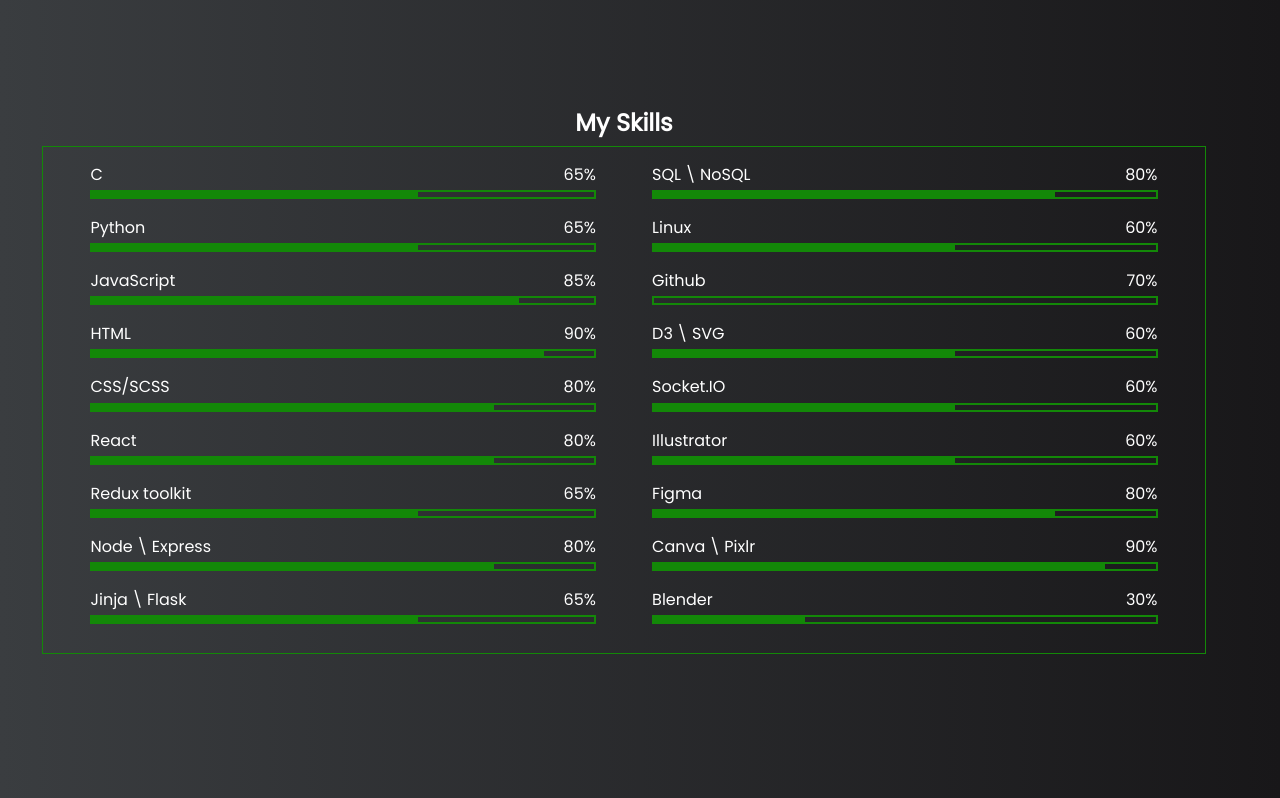
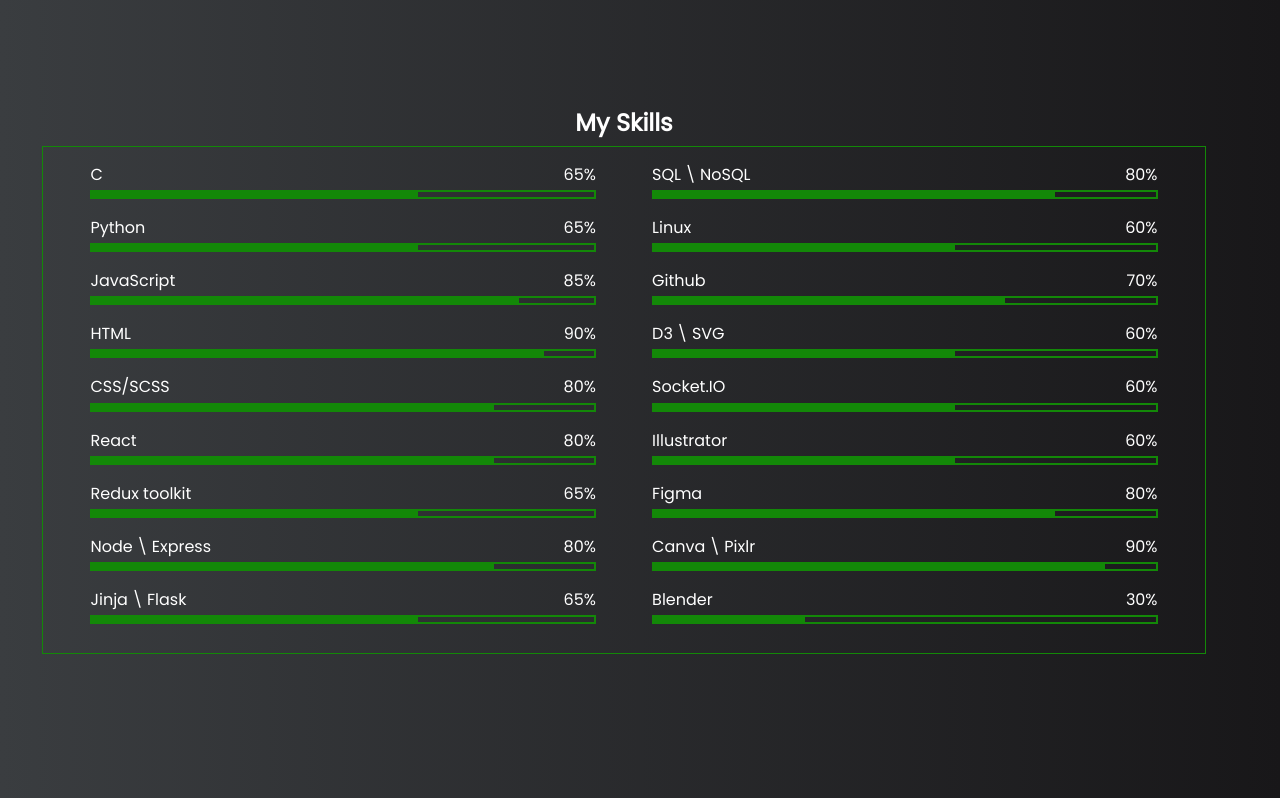
Before and after one commit to TripleA011/portfolio, a plain HTML site: page index.html in a window 1280 px wide. Shown: the part 2886-3684 px from the top of the page. Drawn offline with Linux system fonts and the light colour scheme; no server answers.

Commit message:
Update style.css
adding the missed part for styling .skills .bar .github

```diff
--- a/style.css
+++ b/style.css
@@ -270,6 +270,10 @@
   width: 60%;
 }
 
+.bar .github {
+  width: 70%;
+}
+
 .bar .d3 {
   width: 60%;
 }
```
